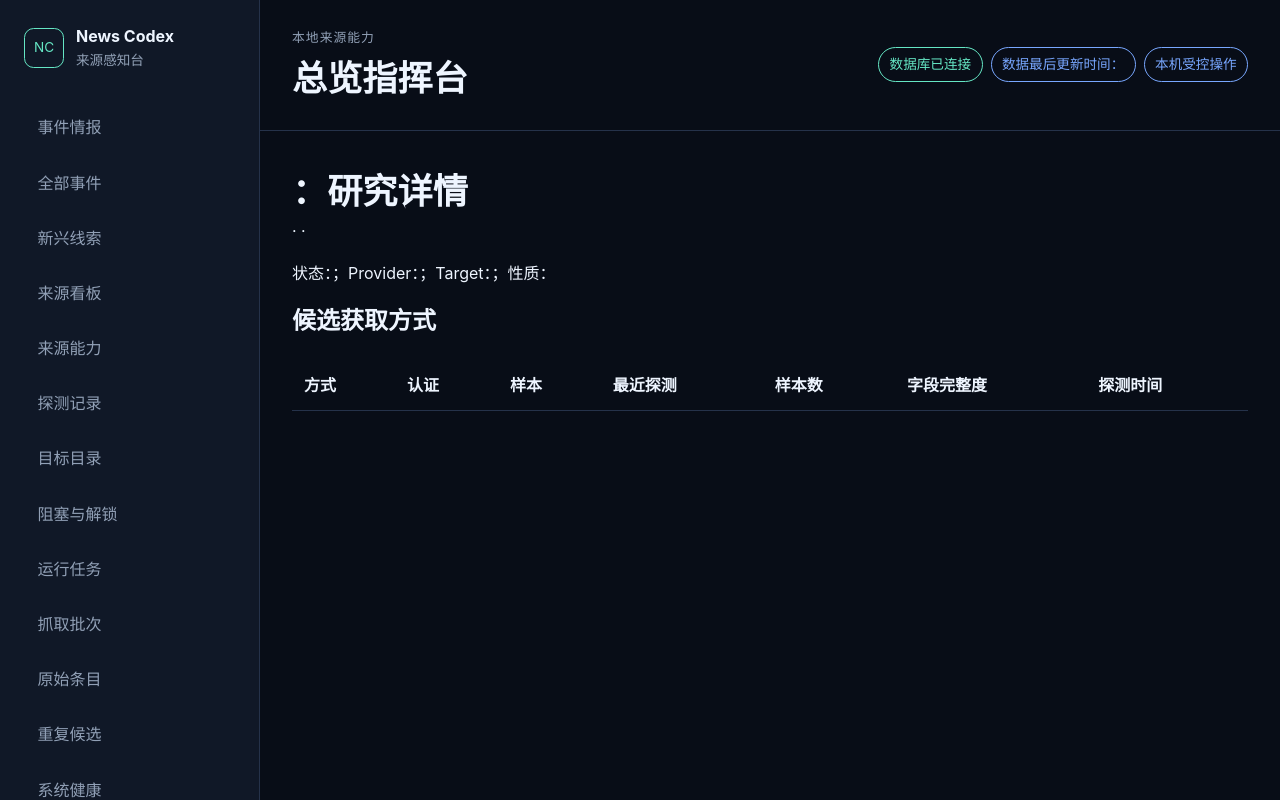
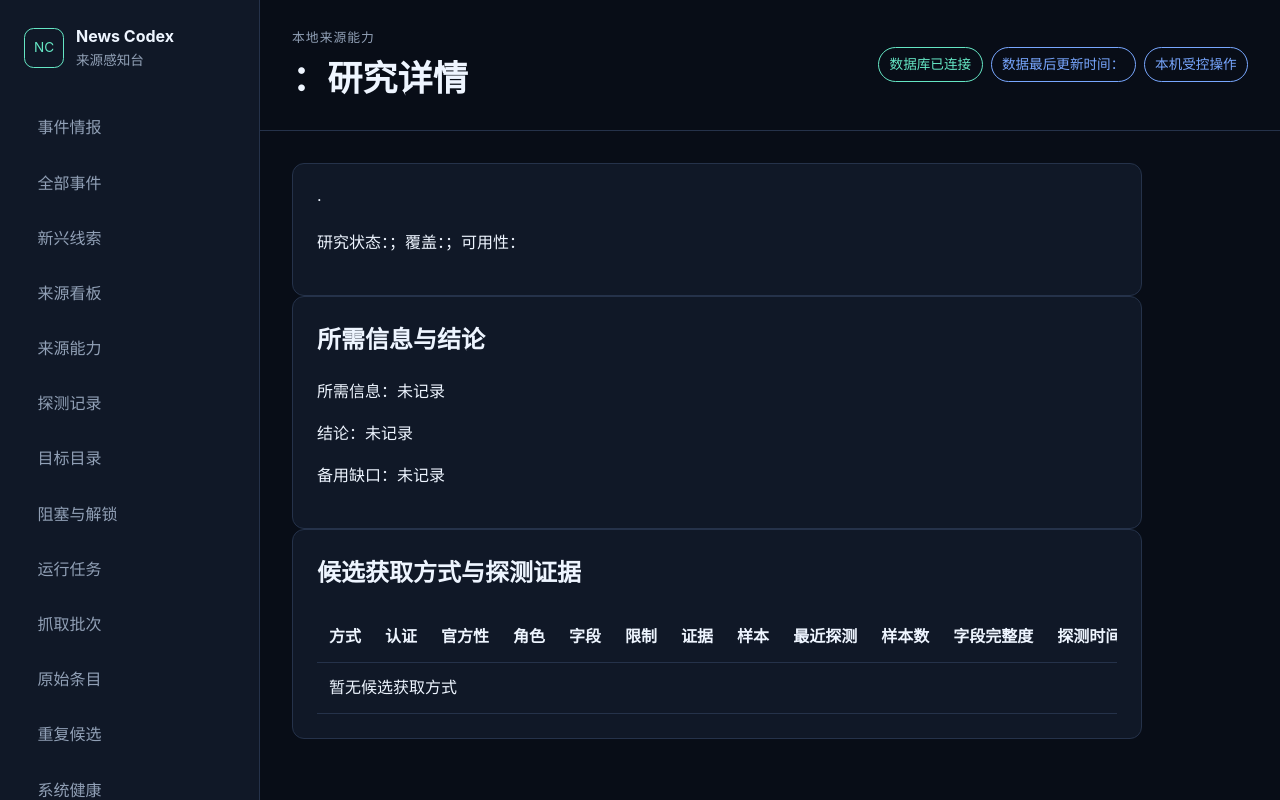
Before and after one commit to yydshly/0711_news_codex, a FastAPI app: page /research/targets/1 in a window 1280 px wide. Run offline with FastAPI, Linux system fonts and the light colour scheme; lists and menus that the app fills with data are empty.

Commit message:
fix: complete research probe evidence view

```diff
--- a/src/newsradar/web/queries.py
+++ b/src/newsradar/web/queries.py
@@ -89,7 +89,9 @@ class DashboardQueryService:
         auth = {"none":"无需认证", "api_key":"API Key", "oauth":"OAuth", "approval":"审批", "payment":"付费", "login_cookie":"登录 Cookie"}
         kinds = {"rss":"RSS", "atom":"Atom", "rest_api":"REST API", "public_api":"公开 API", "html":"HTML 网页", "sitemap":"站点地图", "library":"第三方库", "service":"第三方服务", "manual":"人工"}
         samples = {"not_run":"未采样", "succeeded":"已采样", "partial":"部分采样", "failed":"采样失败", "blocked":"采样受限"}
-        latest = {p.candidate_id: p for p in probes}
+        latest = {}
+        for probe in probes:
+            latest.setdefault(probe.candidate_id, probe)
         role_labels={"discovery":"发现","evidence":"证据","engagement":"互动","context":"背景"}
         views = tuple(ResearchCandidateView(key=c.candidate_key, kind=kinds.get(c.kind, "未知"), implementation=c.implementation, officiality=c.officiality, officiality_label=officiality.get(c.officiality, "未知"), authentication=c.authentication, authentication_label=auth.get(c.authentication, "未知"), roles=tuple(role_labels.get(r, "未知") for r in (c.roles or ())), fields=tuple(c.fields or ()), limitations=tuple(c.limitations or ()), evidence=tuple(c.evidence or ()), sample_status=samples.get(c.sample_status, "未知"), decision=c.decision, decision_label=decisions.get(c.decision, "未知"), sample_count=latest.get(c.id).sample_count if latest.get(c.id) else None, latest_probe_at=latest.get(c.id).completed_at if latest.get(c.id) else None, field_completeness=(len(latest.get(c.id).fields_present)/len(c.fields) if latest.get(c.id) and c.fields else None), latest_probe_outcome=latest.get(c.id).outcome if latest.get(c.id) else None, latest_probe_label={"succeeded":"已成功","partial":"部分成功","blocked":"受限","failed":"失败"}.get(latest.get(c.id).outcome, "未知") if latest.get(c.id) else "尚未探测") for c in candidates)
         target_types={"publisher_feed","account","channel","keyword","topic","community","search_query","trend","market"}; coverages={"direct","indirect","catalog_only"}; availabilities={"ready","requires_credentials","requires_approval","requires_payment","manual_only","unavailable"}
--- a/src/newsradar/web/templates/research_target.html
+++ b/src/newsradar/web/templates/research_target.html
@@ -1,4 +1,8 @@
 {% extends "base.html" %}
-{% block title %}来源研究详情{% endblock %}
-{% block content %}<h1>{{ target.name }}：研究详情</h1><p>{{ target.provider_name }} · {{ target.target_type_label }} · {{ target.coverage_label }}</p><p>状态：{{ target.research_status_label }}；Provider：{{ target.provider_availability_label }}；Target：{{ target.target_status_label }}；性质：{{ target.nature_label }}</p>
-<h2>候选获取方式</h2><table><thead><tr><th>方式</th><th>认证</th><th>样本</th><th>最近探测</th><th>样本数</th><th>字段完整度</th><th>探测时间</th></tr></thead><tbody>{% for c in target.candidates %}<tr><td>{{ c.kind }}</td><td>{{ c.authentication_label }}</td><td>{{ c.sample_status }}</td><td>{{ c.latest_probe_label }}</td><td>{{ c.sample_count if c.sample_count is not none else '暂无探测记录' }}</td><td>{{ '%.0f%%'|format(c.field_completeness * 100) if c.field_completeness is not none else '暂无探测记录' }}</td><td>{{ c.latest_probe_at or '暂无探测记录' }}</td></tr>{% endfor %}</tbody></table>{% endblock %}
+{% block title %}{{ target.name }} · 来源研究{% endblock %}
+{% block header %}<h1>{{ target.name }}：研究详情</h1>{% endblock %}
+{% block content %}
+<section class="panel"><p>{{ target.provider_name }} · {{ target.target_type_label }}</p><p>研究状态：{{ target.research_status_label }}；覆盖：{{ target.coverage_label }}；可用性：{{ target.availability_label }}</p></section>
+<section class="panel"><h2>所需信息与结论</h2><p>所需信息：{{ target.wanted_information|join('；') or '未记录' }}</p><p>结论：{{ target.conclusion or '未记录' }}</p><p>备用缺口：{{ target.no_fallback_reason or '未记录' }}</p></section>
+<section class="panel"><h2>候选获取方式与探测证据</h2><div class="table-scroll"><table><thead><tr><th>方式</th><th>认证</th><th>官方性</th><th>角色</th><th>字段</th><th>限制</th><th>证据</th><th>样本</th><th>最近探测</th><th>样本数</th><th>字段完整度</th><th>探测时间</th></tr></thead><tbody>{% for c in target.candidates %}<tr><td>{{ c.kind }}</td><td>{{ c.authentication_label }}</td><td>{{ c.officiality_label }}</td><td>{{ c.roles|join('、') or '未知' }}</td><td>{{ c.fields|join('、') or '未记录' }}</td><td>{{ c.limitations|join('；') or '未记录' }}</td><td>{{ c.evidence|join('；') or '未记录' }}</td><td>{{ c.sample_status }}</td><td>{{ c.latest_probe_label }}</td><td>{{ c.sample_count if c.sample_count is not none else '暂无探测记录' }}</td><td>{{ '%.0f%%'|format(c.field_completeness * 100) if c.field_completeness is not none else '暂无探测记录' }}</td><td>{{ c.latest_probe_at or '暂无探测记录' }}</td></tr>{% else %}<tr><td colspan="12">暂无候选获取方式</td></tr>{% endfor %}</tbody></table></div></section>
+{% endblock %}
```
